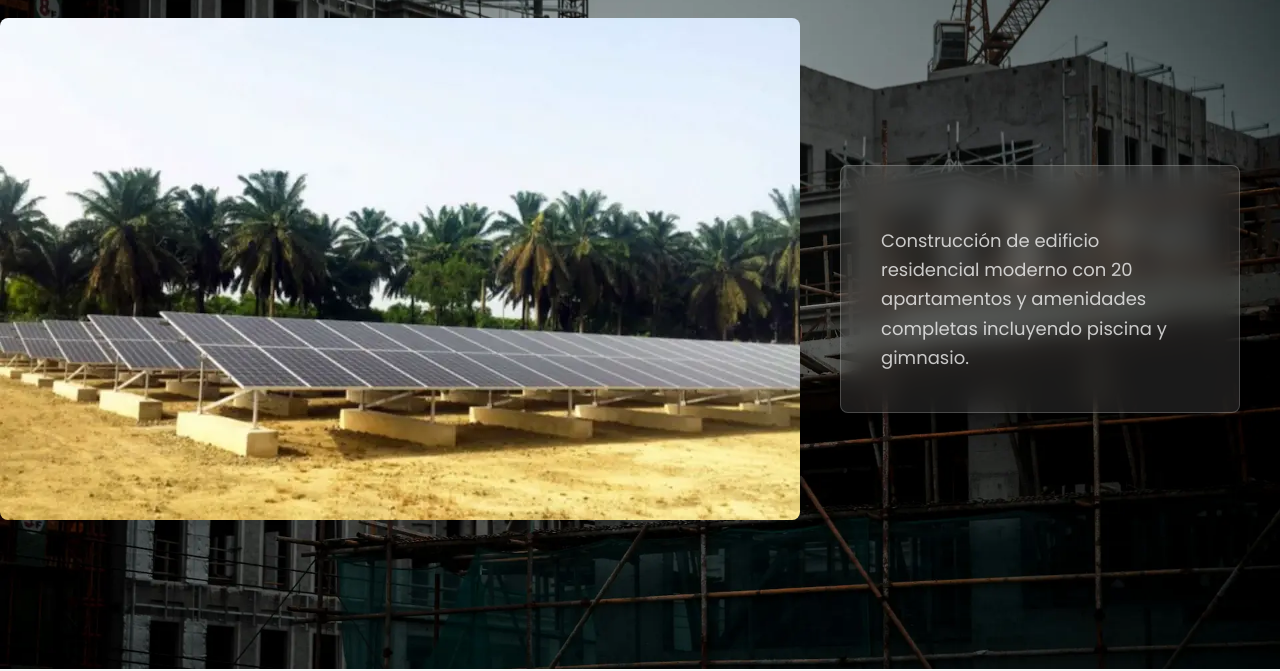
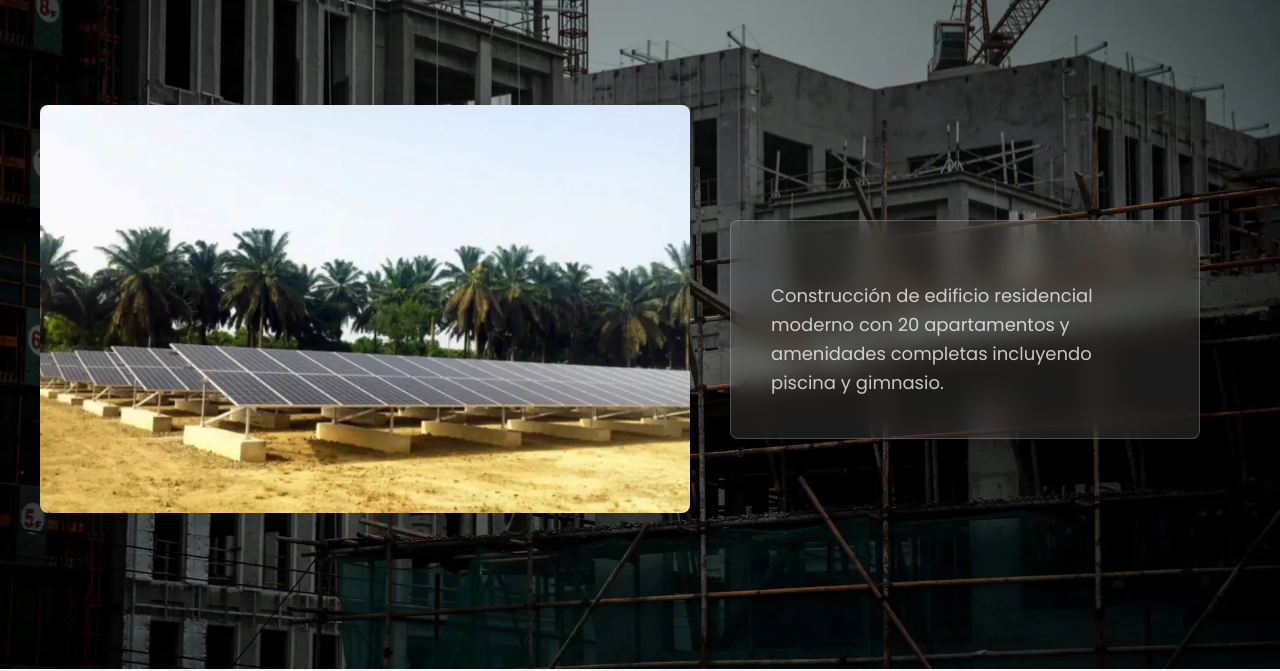
Before and after one commit to jhossuarodriguez/tenax-website, an Astro site: page /projects/proyecto-edificio-residencial in a window 1280 px wide. Shown: the part 131-802 px from the top of the page. Built offline with nearby package versions, Linux system fonts and the light colour scheme; Astro itself is replaced by a stand-in of ours; what @midudev/tailwind-animations would draw is missing.

Commit message:
Modificar el ancho de la imagen en la página del proyecto para mejorar la presentación visual.

```diff
--- a/src/pages/projects/[id].astro
+++ b/src/pages/projects/[id].astro
@@ -23,13 +23,15 @@
     <section
         class="w-full min-h-screen flex flex-col md:flex-row justify-center items-center bg-[url('/about-bg.webp')] bg-cover bg-center bg-no-repeat mx-auto"
     >
-        <div class="flex flex-col md:flex-row justify-center items-center">
+        <div
+            class="flex flex-col md:flex-row justify-center items-center mt-0 md:mt-20 mx-0 md:mx-10"
+        >
             <img
                 transition:name={`image-${id}`}
                 data-id={id}
                 src={`/projects/${id}.webp`}
                 alt={project?.alt}
-                class="object-cover rounded-lg w-[400px] md:w-[800px]"
+                class="object-cover rounded-lg w-[400px] md:w-[650px]"
                 loading="lazy"
             />
 
```
